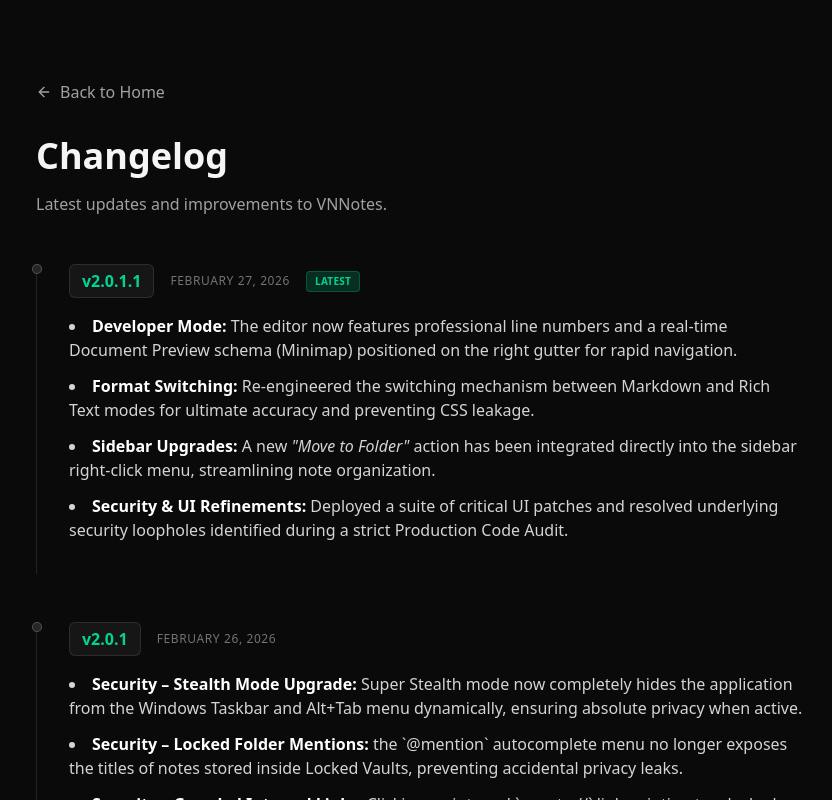
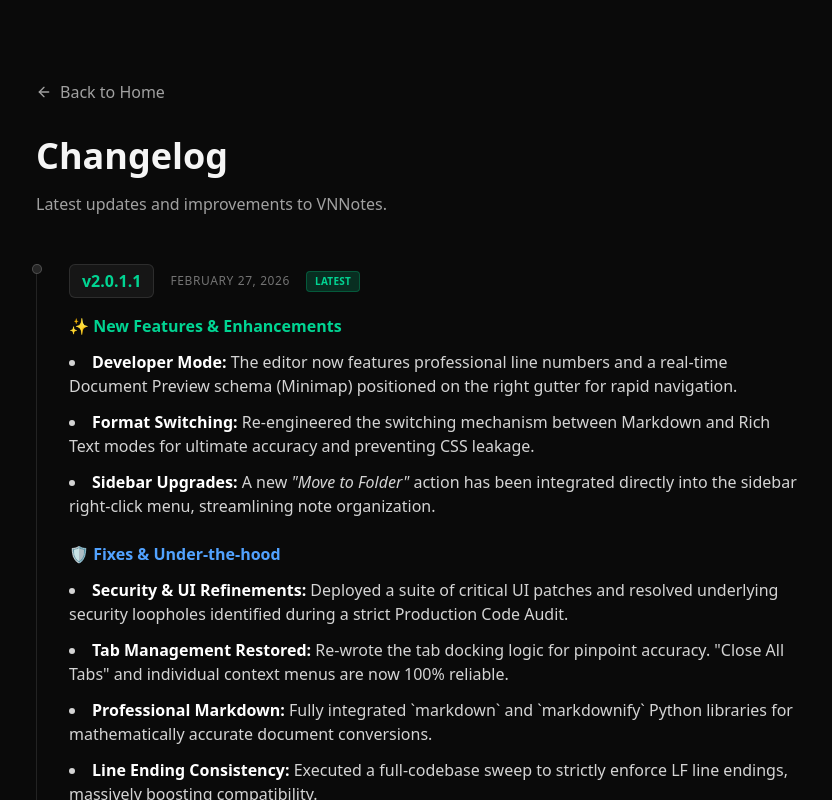
Before and after one commit to bbqqvv/VNNotes, a Next.js app: page /changelog in a window 1280 px wide. Shown: the top 800 px of the page, without its empty margins (220-1052 px from the left). Built offline with nearby package versions, Linux system fonts and the light colour scheme.

Commit message:
Update v2.0.1.1 changelog format to match GitHub Release notes

```diff
--- a/app/changelog/page.tsx
+++ b/app/changelog/page.tsx
@@ -20,12 +20,26 @@
                         date="February 27, 2026"
                         isLatest={true}
                     >
+                        <div className="space-y-6">
+                            <div>
+                                <h4 className="text-emerald-400 font-semibold mb-3 flex items-center gap-2">✨ New Features & Enhancements</h4>
                                 <ul className="list-disc list-inside space-y-3 text-neutral-300">
                                     <li><strong className="text-white">Developer Mode:</strong> The editor now features professional line numbers and a real-time Document Preview schema (Minimap) positioned on the right gutter for rapid navigation.</li>
                                     <li><strong className="text-white">Format Switching:</strong> Re-engineered the switching mechanism between Markdown and Rich Text modes for ultimate accuracy and preventing CSS leakage.</li>
                                     <li><strong className="text-white">Sidebar Upgrades:</strong> A new <span className="italic">"Move to Folder"</span> action has been integrated directly into the sidebar right-click menu, streamlining note organization.</li>
+                                </ul>
+                            </div>
+
+                            <div>
+                                <h4 className="text-blue-400 font-semibold mb-3 flex items-center gap-2">🛡️ Fixes & Under-the-hood</h4>
+                                <ul className="list-disc list-inside space-y-3 text-neutral-300">
                                     <li><strong className="text-white">Security & UI Refinements:</strong> Deployed a suite of critical UI patches and resolved underlying security loopholes identified during a strict Production Code Audit.</li>
+                                    <li><strong className="text-white">Tab Management Restored:</strong> Re-wrote the tab docking logic for pinpoint accuracy. "Close All Tabs" and individual context menus are now 100% reliable.</li>
+                                    <li><strong className="text-white">Professional Markdown:</strong> Fully integrated `markdown` and `markdownify` Python libraries for mathematically accurate document conversions.</li>
+                                    <li><strong className="text-white">Line Ending Consistency:</strong> Executed a full-codebase sweep to strictly enforce LF line endings, massively boosting compatibility.</li>
                                 </ul>
+                            </div>
+                        </div>
                     </ChangelogEntry>
 
                     {/* Version 2.0.1 */}
```
Lines whose indentation alone changed are shown as unchanged.
